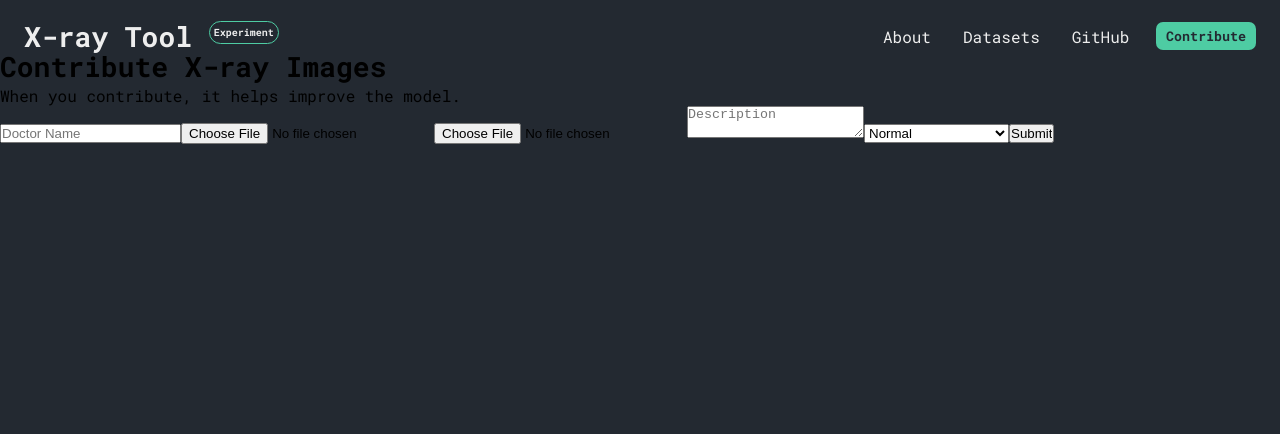
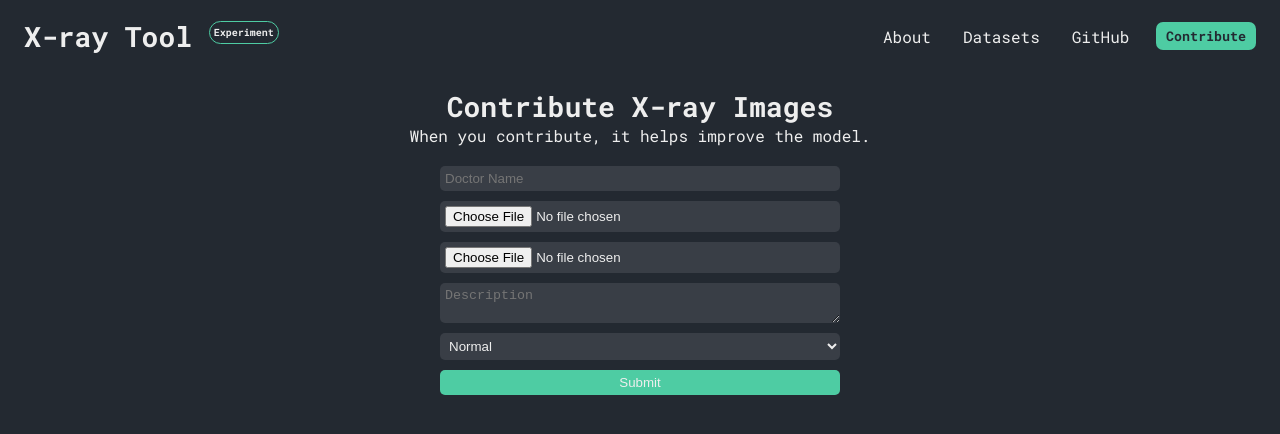
Before and after one commit to shantanuk7/x-ray-reading-tool, a Next.js app: page /contribute in a window 1280 px wide. Shown: the top 434 px of the page. Built offline with nearby package versions, Linux system fonts and the light colour scheme.

Commit message:
Add files via upload

```diff
--- a/src/app/globals.css
+++ b/src/app/globals.css
@@ -255,3 +255,69 @@ main {
 .image-container h3 {
   margin-bottom: 10px;
 }
+
+
+
+
+/*=============== Contribute============== */
+
+.contribute{
+  margin-top: 20px;
+}
+
+.contribute-head{
+  text-align: center;
+  margin-bottom: 20px;
+  color: var(--neutral-white);
+  margin: 10px;
+  padding: 10px;
+}
+form {
+  display: flex;
+  flex-direction: column;
+  max-width: 400px;
+  margin: 0 auto;
+
+}
+
+input,
+textarea,
+select {
+  margin-bottom: 10px;
+  padding: 5px;
+  background-color: var(--secondary-dark);
+  color: var(--neutral-white);
+  border: none;
+  border-radius: 5px;
+}
+
+input[type='submit'] {
+  background-color: var(--accent-teal);
+  color: var(--neutral-white);
+  cursor: pointer;
+}
+
+input[type='submit']:hover {
+  background-color: #45a049;
+}
+
+.animation-container {
+  text-align: center;
+  font-size: 18px;
+  display: none;
+  margin-top: 20px;
+}
+
+.heart-icon {
+  color: red;
+  animation: beat 1.5s infinite alternate;
+}
+
+@keyframes beat {
+  0% {
+    transform: scale(1);
+  }
+  100% {
+    transform: scale(1.1);
+  }
+}
```
